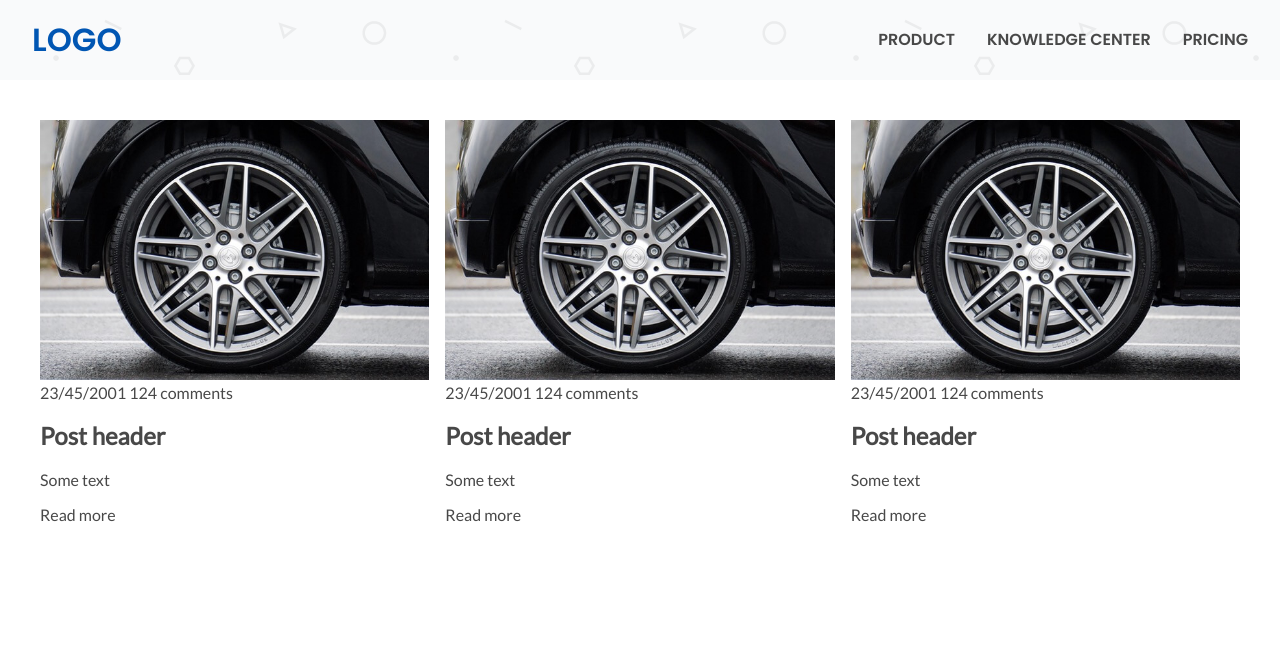
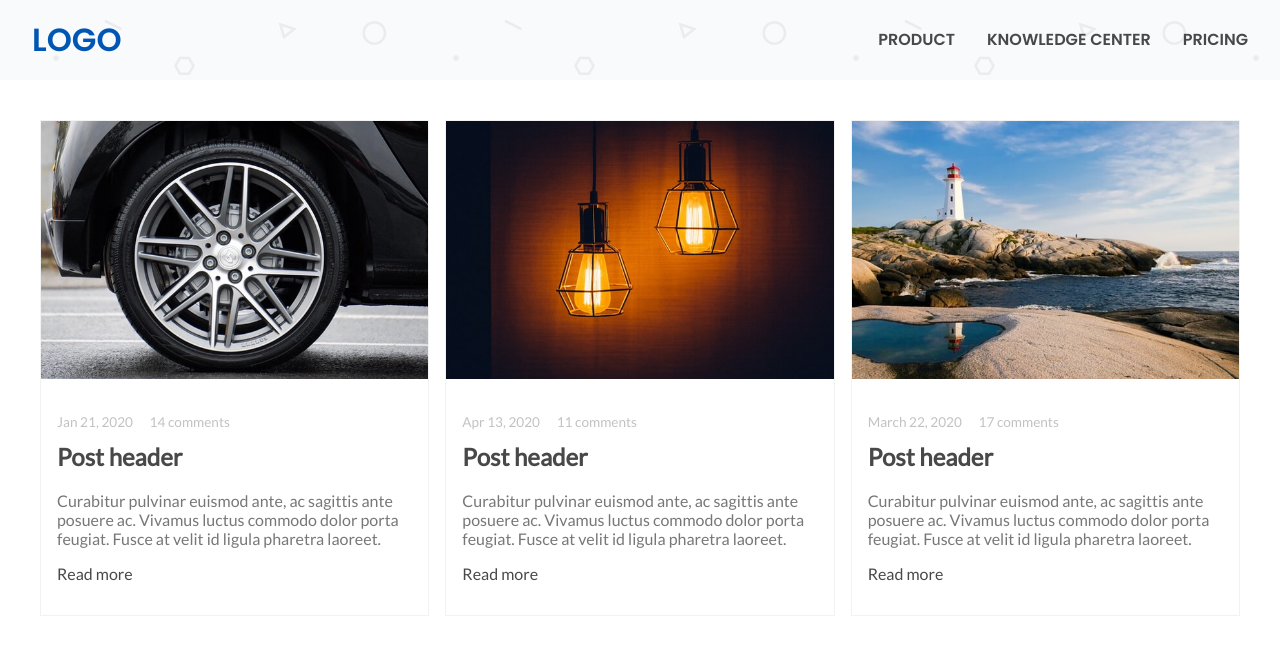
Before and after one commit to maksim-korzhov/grid_flatsome, a website built with webpack: page src/index.html in a window 1280 px wide. Built offline with nearby package versions, Linux system fonts and the light colour scheme.

Commit message:
Added base post card styling

```diff
--- a/src/index.html
+++ b/src/index.html
@@ -28,20 +28,20 @@
             <div class="container grid grid--three-columns">
 
                 <div class="post-item">
-                    <div class="post-item-wrap">
+                    <div class="post-item__content">
                         <div class="post-image">
                             <a href="#">
                                 <img src="./static/img/11.jpg" alt="">
                             </a>
                         </div>
                         <div class="post-description">
-                            23/45/2001
-                            124 comments
-                            <h2>
+                            <span class="post-date">Jan 21, 2020</span>
+                            <span class="post-comments">14 comments</span>
+                            <h2 class="post-header">
                                 <a href="#">Post header</a>
                             </h2>
-                            <div>
-                                <p>Some text</p>
+                            <div class="post-text">
+                                <p>Curabitur pulvinar euismod ante, ac sagittis ante posuere ac. Vivamus luctus commodo dolor porta feugiat. Fusce at velit id ligula pharetra laoreet.</p>
                             </div>
                             <a href="#">Read more</a>
                         </div>
@@ -49,20 +49,20 @@
                 </div>
 
                 <div class="post-item">
-                    <div class="post-item-wrap">
+                    <div class="post-item__content">
                         <div class="post-image">
                             <a href="#">
-                                <img src="./static/img/11.jpg" alt="">
+                                <img src="./static/img/18.jpg" alt="">
                             </a>
                         </div>
                         <div class="post-description">
-                            23/45/2001
-                            124 comments
-                            <h2>
+                            <span class="post-date">Apr 13, 2020</span>
+                            <span class="post-comments">11 comments</span>
+                            <h2 class="post-header">
                                 <a href="#">Post header</a>
                             </h2>
-                            <div>
-                                <p>Some text</p>
+                            <div class="post-text">
+                                <p>Curabitur pulvinar euismod ante, ac sagittis ante posuere ac. Vivamus luctus commodo dolor porta feugiat. Fusce at velit id ligula pharetra laoreet.</p>
                             </div>
                             <a href="#">Read more</a>
                         </div>
@@ -70,20 +70,20 @@
                 </div>
 
                 <div class="post-item">
-                    <div class="post-item-wrap">
+                    <div class="post-item__content">
                         <div class="post-image">
                             <a href="#">
-                                <img src="./static/img/11.jpg" alt="">
+                                <img src="./static/img/12.jpg" alt="">
                             </a>
                         </div>
                         <div class="post-description">
-                            23/45/2001
-                            124 comments
-                            <h2>
+                            <span class="post-date">March 22, 2020</span>
+                            <span class="post-comments">17 comments</span>
+                            <h2 class="post-header">
                                 <a href="#">Post header</a>
                             </h2>
-                            <div>
-                                <p>Some text</p>
+                            <div class="post-text">
+                                <p>Curabitur pulvinar euismod ante, ac sagittis ante posuere ac. Vivamus luctus commodo dolor porta feugiat. Fusce at velit id ligula pharetra laoreet.</p>
                             </div>
                             <a href="#">Read more</a>
                         </div>
--- a/src/scss/main.scss
+++ b/src/scss/main.scss
@@ -6,6 +6,9 @@ $active-link-color: #0056b3;
 
 $main-font: 'Lato', sans-serif;
 $nav-font: 'Poppins', sans-serif;
+
+$primary-font-color: #777;
+$secondary-font-color: #c2c2c2;
 
 body {
   color: $body-color;
@@ -46,6 +49,9 @@ a {
 }
 
 .post-item {
+  &__content {
+    border: 1px solid #f2f2f2;
+  }
 }
 
 .post-image {
@@ -54,9 +60,31 @@ a {
   }
 
   img {
+    display: block;
     max-width: 100%;
   }
 }
+
+.post-description {
+  padding: 2rem 1rem;
+}
+
+.post-date,
+.post-comments {
+  color: $secondary-font-color;
+  font-size: 0.85em;
+  margin-right: 1em;
+}
+
+.post-header {
+  font-size: 1.5em;
+  margin-top: 0.5em;
+}
+
+.post-text {
+  color: $primary-font-color;
+}
+
 
 /* Header */
 .top-header {
```
Also changed, not shown: src/static/img/18.jpg (added).
